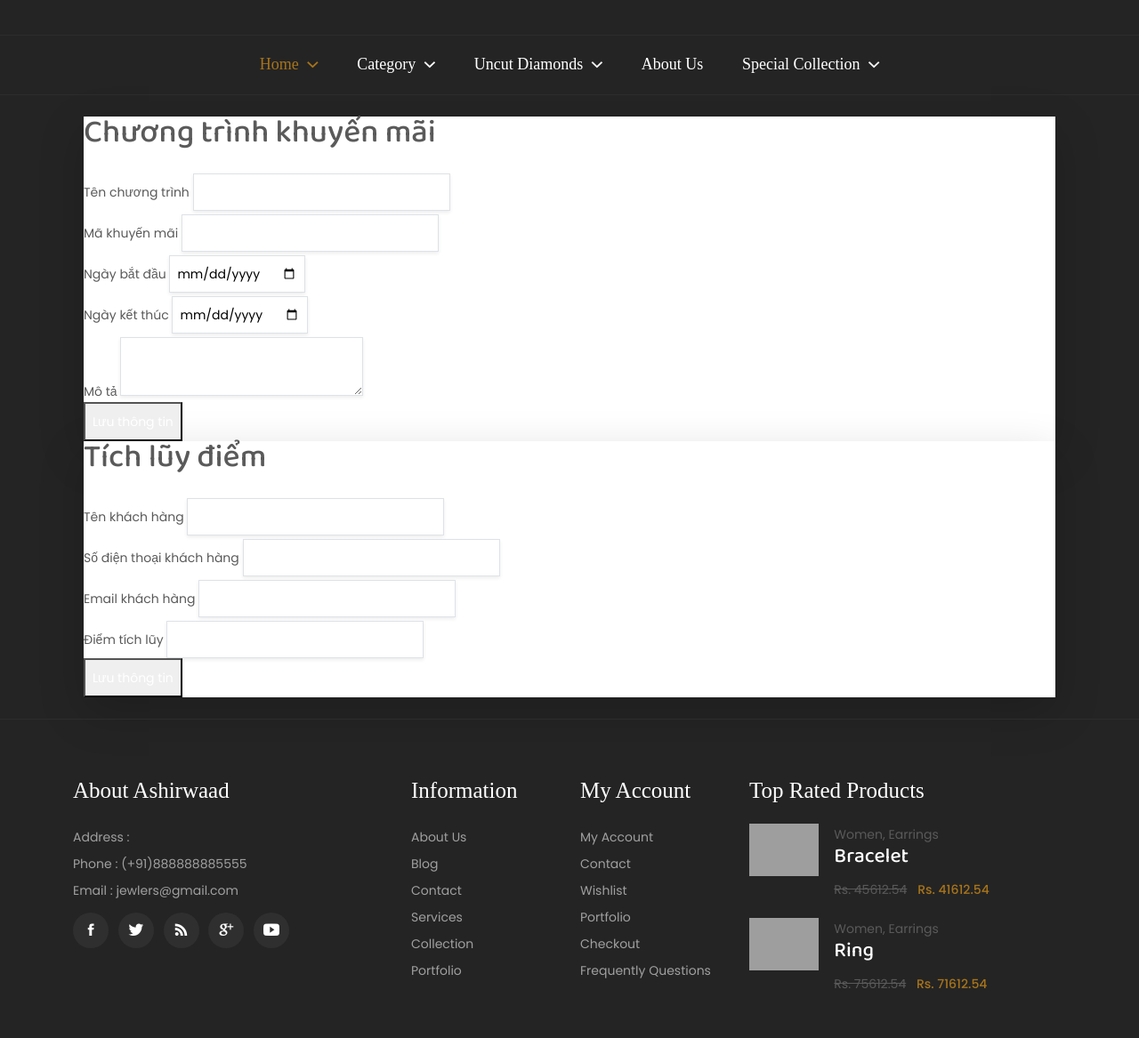
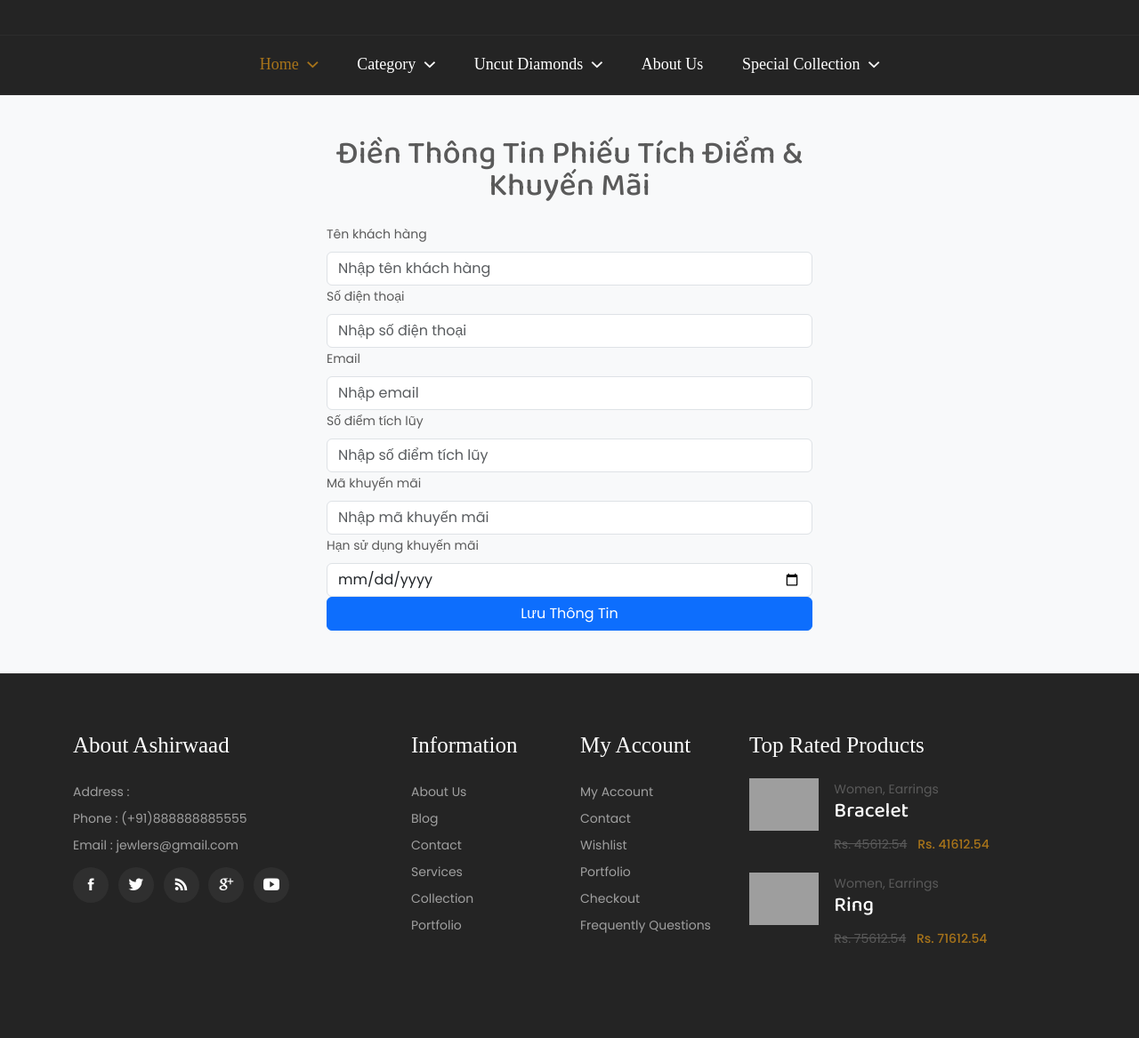
Before and after one commit to toan-ei/Qu-n-l-c-a-h-ng-kim-c-ng, a Django app: page /phieutichdiem/ in a window 1280 px wide. Shown: the part 276-1443 px from the top of the page at 89% size. Run offline with Django 3.2, Linux system fonts and the light colour scheme; some libraries are stand-ins or nearby versions; grey boxes are pictures that could not be loaded.

Commit message:
chinh sua phieu tich diem

```diff
--- a/app/templates/phieutichdiem.html
+++ b/app/templates/phieutichdiem.html
@@ -3,57 +3,42 @@
 {% block title %}Phiếu Tích Điểm{% endblock %}
 
 {% block Phieutichdiem %}
-<main class="container mx-auto p-4">
-    <!-- Chương trình khuyến mãi -->
-    <section class="bg-white p-6 rounded-lg shadow-lg mb-6">
-        <h2 class="text-xl font-bold mb-4">Chương trình khuyến mãi</h2>
-        <form class="space-y-4">
-            <div>
-                <label for="promotion-name" class="block text-sm font-medium text-gray-700">Tên chương trình</label>
-                <input type="text" id="promotion-name" class="mt-1 block w-full p-2 border border-gray-300 rounded-md shadow-sm focus:ring-blue-500 focus:border-blue-500">
+<!-- Phiếu tích điểm và khuyến mãi section starts -->
+<section class="loyalty_promotion_area bg-light py-5">
+    <div class="container">
+        <div class="row">
+            <div class="col-lg-6 col-md-8 mx-auto">
+                <h2 class="text-center mb-4">Điền Thông Tin Phiếu Tích Điểm & Khuyến Mãi</h2>
+                <form class="loyalty_promotion_form">
+                    <div class="form-group">
+                        <label for="customer-name" class="form-label">Tên khách hàng</label>
+                        <input type="text" id="customer-name" class="form-control" placeholder="Nhập tên khách hàng">
                     </div>
-            <div>
-                <label for="promotion-code" class="block text-sm font-medium text-gray-700">Mã khuyến mãi</label>
-                <input type="text" id="promotion-code" class="mt-1 block w-full p-2 border border-gray-300 rounded-md shadow-sm focus:ring-blue-500 focus:border-blue-500">
+                    <div class="form-group">
+                        <label for="customer-phone" class="form-label">Số điện thoại</label>
+                        <input type="text" id="customer-phone" class="form-control" placeholder="Nhập số điện thoại">
                     </div>
-            <div>
-                <label for="promotion-start-date" class="block text-sm font-medium text-gray-700">Ngày bắt đầu</label>
-                <input type="date" id="promotion-start-date" class="mt-1 block w-full p-2 border border-gray-300 rounded-md shadow-sm focus:ring-blue-500 focus:border-blue-500">
+                    <div class="form-group">
+                        <label for="customer-email" class="form-label">Email</label>
+                        <input type="email" id="customer-email" class="form-control" placeholder="Nhập email">
                     </div>
-            <div>
-                <label for="promotion-end-date" class="block text-sm font-medium text-gray-700">Ngày kết thúc</label>
-                <input type="date" id="promotion-end-date" class="mt-1 block w-full p-2 border border-gray-300 rounded-md shadow-sm focus:ring-blue-500 focus:border-blue-500">
+                    <div class="form-group">
+                        <label for="loyalty-points" class="form-label">Số điểm tích lũy</label>
+                        <input type="number" id="loyalty-points" class="form-control" placeholder="Nhập số điểm tích lũy">
                     </div>
-            <div>
-                <label for="promotion-description" class="block text-sm font-medium text-gray-700">Mô tả</label>
-                <textarea id="promotion-description" class="mt-1 block w-full p-2 border border-gray-300 rounded-md shadow-sm focus:ring-blue-500 focus:border-blue-500"></textarea>
+                    <div class="form-group">
+                        <label for="promotion-code" class="form-label">Mã khuyến mãi</label>
+                        <input type="text" id="promotion-code" class="form-control" placeholder="Nhập mã khuyến mãi">
                     </div>
-            <button type="submit" class="w-full bg-blue-600 text-white p-2 rounded-md hover:bg-blue-700">Lưu thông tin</button>
+                    <div class="form-group">
+                        <label for="promotion-expiry" class="form-label">Hạn sử dụng khuyến mãi</label>
+                        <input type="date" id="promotion-expiry" class="form-control">
+                    </div>
+                    <button type="submit" class="btn btn-primary w-100">Lưu Thông Tin</button>
                 </form>
+            </div>
+        </div>
+    </div>
 </section>
-
-    <!-- Tích lũy điểm -->
-    <section class="bg-white p-6 rounded-lg shadow-lg">
-        <h2 class="text-xl font-bold mb-4">Tích lũy điểm</h2>
-        <form class="space-y-4">
-            <div>
-                <label for="customer-name" class="block text-sm font-medium text-gray-700">Tên khách hàng</label>
-                <input type="text" id="customer-name" class="mt-1 block w-full p-2 border border-gray-300 rounded-md shadow-sm focus:ring-blue-500 focus:border-blue-500">
-            </div>
-            <div>
-                <label for="customer-phone" class="block text-sm font-medium text-gray-700">Số điện thoại khách hàng</label>
-<input type="text" id="customer-phone" class="mt-1 block w-full p-2 border border-gray-300 rounded-md shadow-sm focus:ring-blue-500 focus:border-blue-500">
-            </div>
-            <div>
-                <label for="customer-email" class="block text-sm font-medium text-gray-700">Email khách hàng</label>
-                <input type="email" id="customer-email" class="mt-1 block w-full p-2 border border-gray-300 rounded-md shadow-sm focus:ring-blue-500 focus:border-blue-500">
-            </div>
-            <div>
-                <label for="points-earned" class="block text-sm font-medium text-gray-700">Điểm tích lũy</label>
-                <input type="number" id="points-earned" class="mt-1 block w-full p-2 border border-gray-300 rounded-md shadow-sm focus:ring-blue-500 focus:border-blue-500">
-            </div>
-            <button type="submit" class="w-full bg-blue-600 text-white p-2 rounded-md hover:bg-blue-700">Lưu thông tin</button>
-        </form>
-    </section>
-</main>
+<!-- Phiếu tích điểm và khuyến mãi section ends -->
 {% endblock %}
```
Lines whose indentation alone changed are shown as unchanged.
